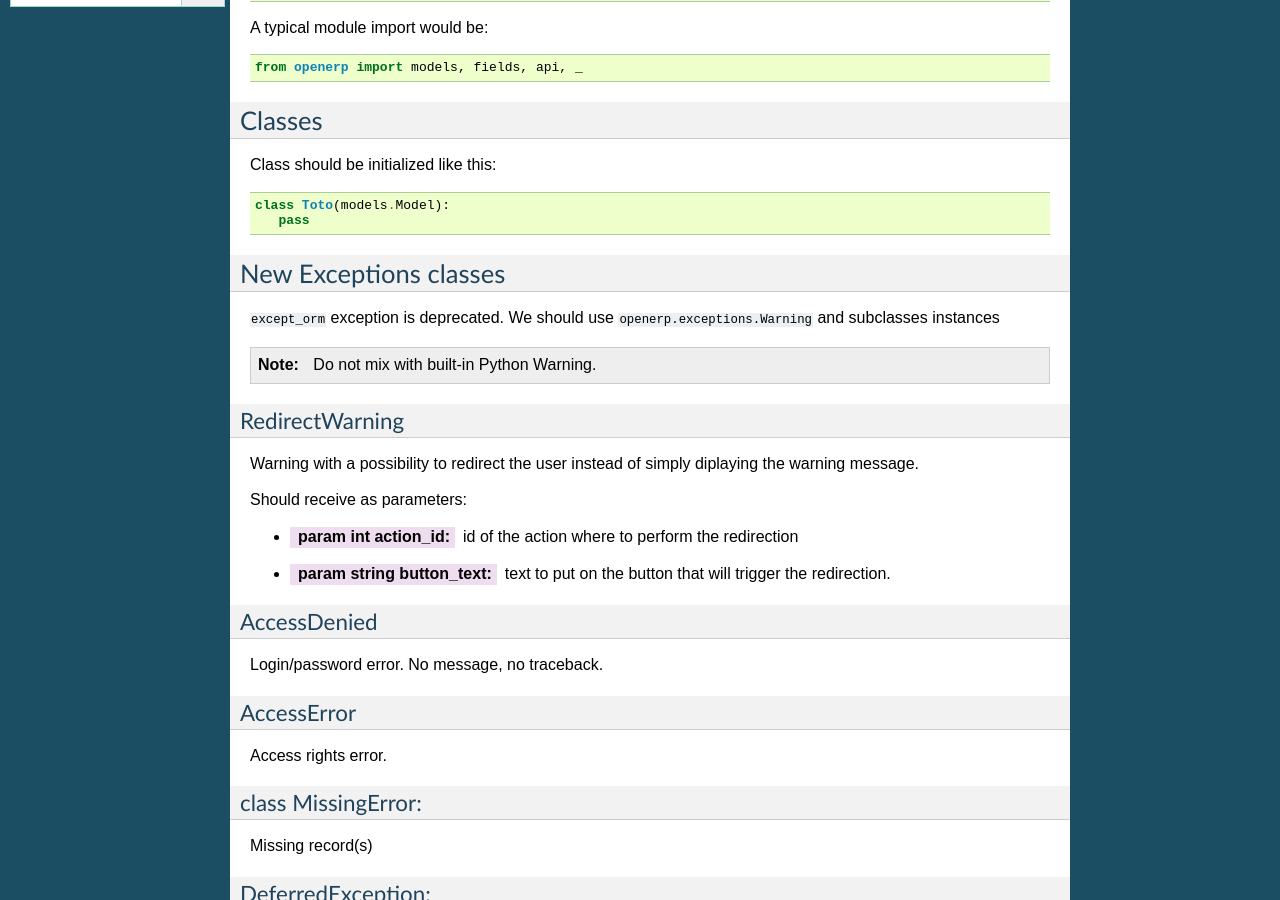
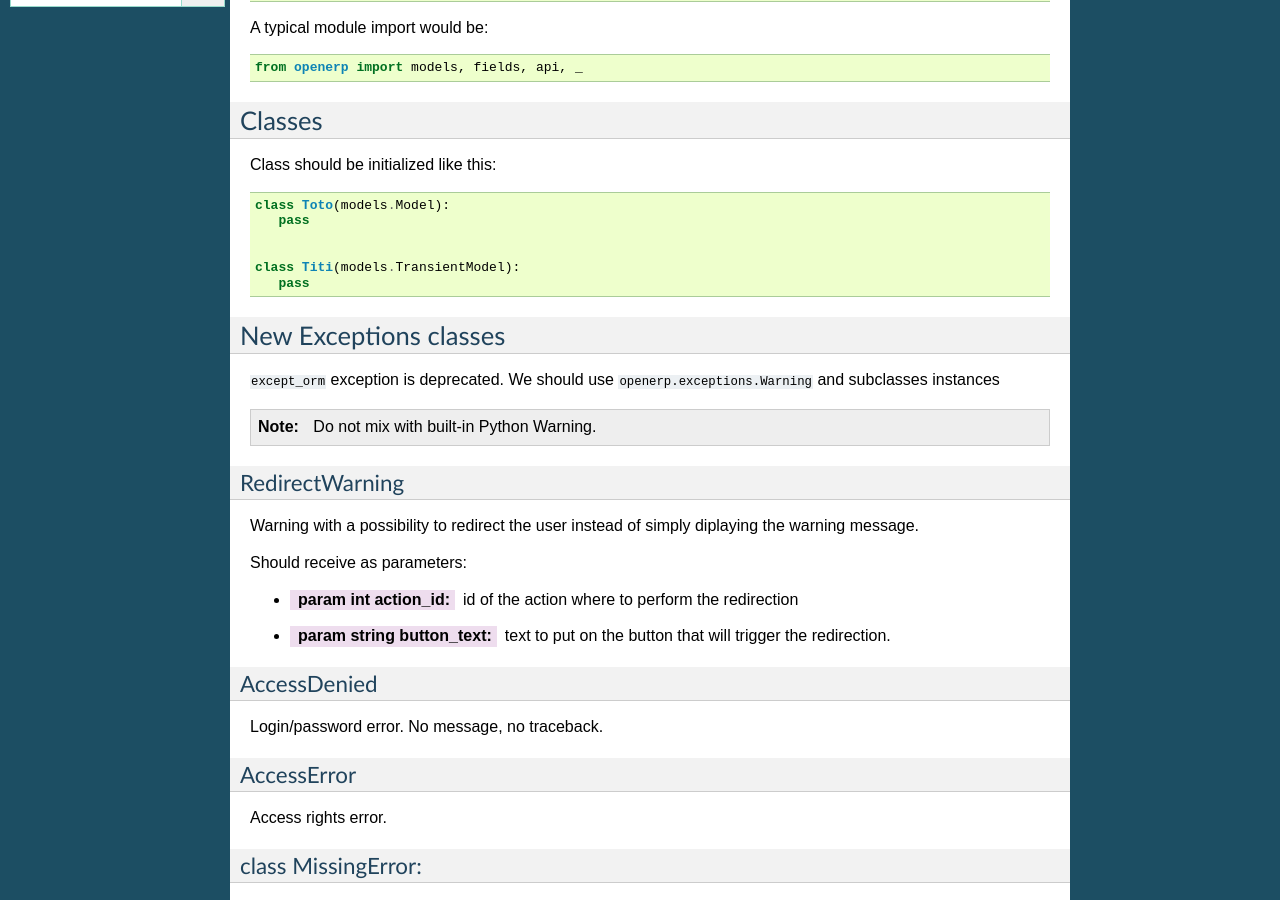
Before and after one commit to nbessi/odoo_new_api_guideline, a Sphinx documentation site: the page built from source/conventions.rst, in a window 1280 px wide and 900 px high, scrolled down 750 px. Built offline with Sphinx 7.4.7, drawn with Linux system fonts in a browser that asks for light colours; formulas are drawn with MathJax 3.

Commit message:
add exemple of wizard to confirm nothing changed

```diff
--- a/source/conventions.rst
+++ b/source/conventions.rst
@@ -56,6 +56,11 @@
 
     class Toto(models.Model):
        pass
+
+
+    class Titi(models.TransientModel):
+       pass
+
 
 New Exceptions classes
 ----------------------
```
